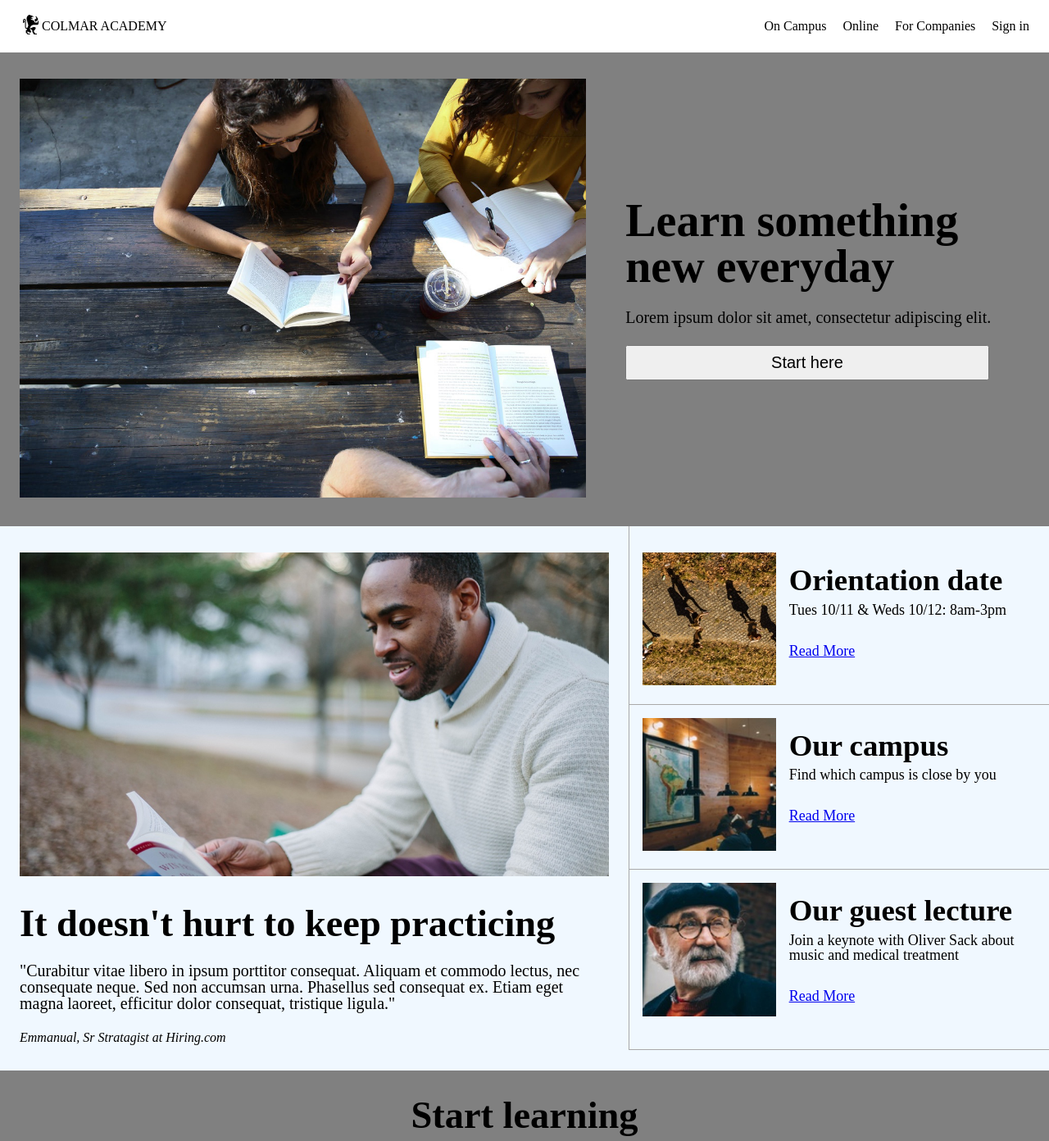
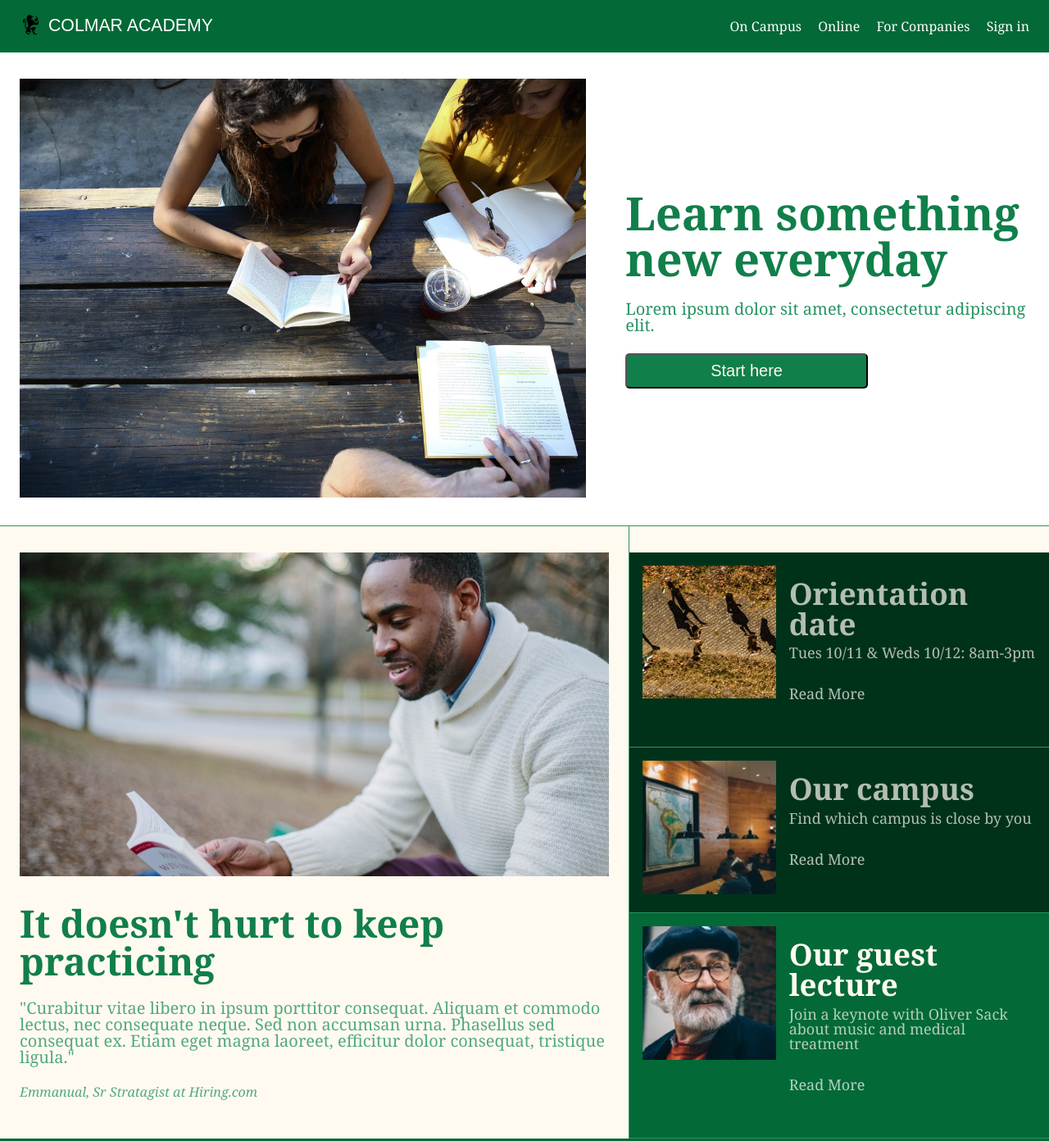
Before and after one commit to kbussert/ColmarAcademy, a plain HTML site: page index.html in a window 1280 px wide. Shown: the top 1392 px of the page at 82% size. Drawn offline with Linux system fonts and the light colour scheme.

Commit message:
Complete webesite front end.

```diff
--- a/index.html
+++ b/index.html
@@ -19,10 +19,10 @@
         </div>
         <nav>
           <ul>
-            <li>On Campus</li>
-            <li>Online</li>
-            <li>For Companies</li>
-            <li>Sign in</li>
+            <li><a href="#">On Campus</a></li>
+            <li><a href="#">Online</a></li>
+            <li><a href="#">For Companies</a></li>
+            <li><a href="#">Sign in</a></li>
           </ul>
         </nav>
       </div>
@@ -195,7 +195,7 @@
         <div class="thesis-content">
           <div class="card-left vcenter hcenter">
             <div class="image-container">
-              <video src="./resources/videos/thesis.mp4" autoplay poster="posterimage.jpg"></video>
+              <video loop src="./resources/videos/thesis.mp4" autoplay poster="posterimage.jpg"></video>
             </div>
             <h4>Reimagine Urban</h4>
             <p>
@@ -229,7 +229,7 @@
     </div>
     <!-- Footer -->
 
-    <footer class="hcenter">
+    <footer>
       <p>
         &copy 2016 Colmar Academy.  All rights reserved
       </p>
--- a/resources/css/style.css
+++ b/resources/css/style.css
@@ -1,10 +1,14 @@
-
+`
 /*style.css*/
 /*Authored by Kyle Bussert 6-Dec-2017*/
 
 /*General style*/
 html {
   font-size: 16px;
+}
+
+body {
+  font-family: georgia;
 }
 
 .vcenter {
@@ -51,12 +55,14 @@ h1 {
   font-size: 3.5rem;
   font-weight: bold;
   margin-bottom: 1.5rem;
+  color: #117F4A;
 }
 
 h2 {
   font-size: 2.9rem;
   font-weight: bold;
   margin-bottom: 1.5rem;
+  color: #117F4A;
 }
 
 h3 {
@@ -67,6 +73,7 @@ h3 {
 h4 {
   font-size: 2rem;
   font-weight: bold;
+  color: #117F4A;
 }
 
 h6 {
@@ -80,10 +87,26 @@ p {
   margin-bottom: 1.5rem;
 }
 
+a {
+  color: white;
+  text-decoration: none;
+}
+
+a:hover {
+  border-bottom: solid 3px white;
+}
+
 button {
-  width: 90%;
+  width: 60%;
   font-size: 1.25rem;
   padding: 0.5rem;
+  color: #fffaf0;
+  background-color: #117F4A;
+  border-radius: 5px;
+}
+
+button:hover {
+  background-color: #005029;
 }
 
 /* header section */
@@ -94,6 +117,13 @@ header {
   position: fixed;
   z-index: 20;
   width: 100%;
+  background-color: #026937;
+  color: white;
+}
+
+.header-left span {
+  font-family: fantasy;
+  margin-left: 0.5rem;
 }
 
 /*This has the hcenter rule applied which sets the horizontal margins for the element*/
@@ -111,7 +141,7 @@ header {
 .header-left {
   display: flex;
   align-items: center;
-  height: 2rem;
+  font-size: 1.33rem;
 }
 
 header nav ul li {
@@ -119,7 +149,7 @@ header nav ul li {
   margin-left: 1rem;
 }
 
-@media only screen and (max-width: 710px) {
+@media only screen and (max-width: 850px) {
     .mobile {
       display: flex;
       align-items: center;
@@ -146,11 +176,16 @@ header nav ul li {
 
 .banner {
   display: inline-flex;
-  background-color: gray;
+  background-color: white;
   width: 100%;
+  border-bottom: solid 0.5px #289561;
 }
 
-@media only screen and (max-width: 710px) {
+.banner .card-right h6 {
+  color: #289561;
+}
+
+@media only screen and (max-width: 850px) {
   .banner {
     display: flex;
     flex-direction: column;
@@ -185,6 +220,7 @@ header nav ul li {
 
   button {
     width: 100%;
+
   }
 }
 
@@ -192,7 +228,13 @@ header nav ul li {
 
 .information {
   display: inline-flex;
-  background-color: aliceblue;
+  /*background-color: white;*/
+  background-color: #fffaf0;
+}
+
+.card-left .content p {
+  color: #289561;
+  opacity: 0.8;
 }
 
 #citation {
@@ -206,14 +248,25 @@ header nav ul li {
   flex-direction: column;
   justify-content: flex-start;
   margin: 0;
-  padding-top: 1rem;
-  border-left: solid darkgrey 1px;
+  padding-top: 2rem;
+  border-left: solid #289561 1px;
   height: 100%;
+  background-color: #fffaf0;
+}
+
+.information .card-right .sub-panel:last-child {
+  background-color: #026937;
+}
+
+.information .card-right .sub-panel:last-child h3  {
+  opacity: 1.0;
 }
 
 .sub-panel {
   display: flex;
-  border-bottom: solid darkgrey 1px;
+  border-bottom: solid #289561 1px;
+  background-color: #00321A;
+  color: #fffaf0;
 }
 
 .sub-panel .image-container  {
@@ -230,12 +283,18 @@ header nav ul li {
   width: 65%;
 }
 
+.sub-panel-right h3 {
+  opacity: 0.7;
+}
+
 .sub-panel-right p {
   font-size: 1.125rem;
   margin-top: 0.5rem;
+  opacity: 0.7;
 }
 
-@media only screen and (max-width: 710px) {
+
+@media only screen and (max-width: 850px) {
   .information {
     width: 100%;
   }
@@ -278,13 +337,14 @@ header nav ul li {
 .courses {
   display: flex;
   flex-direction: column;
-  background-color: grey;
+  background-color: #026937;
   text-align: center;
 }
 
 .courses h2 {
   margin-top: 2rem;
-  margin-bottom: 0
+  margin-bottom: 0;
+  color: #fffaf0;
 }
 
 .course-grid {
@@ -300,25 +360,29 @@ header nav ul li {
   flex-basis: 30%;
   max-height: 100%;
   min-width: 15.5rem;
-  background-color: white;
+  background-color: #fffaf0;
   margin: 2rem 1rem;
 }
 
 .card-lower {
-  color: black;
   text-align: left;
   padding: 1rem 1rem 1.5rem 1rem;
   margin: 0;
+  color: #026937;
+  font-weight: 100;
 }
 
-.card-lower .p {
+.card-lower p {
   font-size: 1.25rem;
+  opacity: 0.6;
 }
 
 .card-lower .sub-heading {
   margin: 1.25rem 0 0.5rem 0;
   font-size: 1.5rem;
   font-weight: lighter;
+  opacity: 1.0;
+  color: #289561;
 }
 
 @media only screen and (max-width: 1180px) {
@@ -328,9 +392,6 @@ header nav ul li {
 }
 
 @media only screen and (max-width: 710px) {
-  .courses {
-    /*text-align: left;*/
-  }
 
   .course-grid {
     padding: 1rem;
@@ -365,16 +426,17 @@ header nav ul li {
   width: 100%;
   margin-bottom: 0;
   border-bottom: solid 1px black;
+  background-color: #fffaf0;
 }
 
 .thesis h2 {
   margin-top: 2rem;
   margin-bottom: 0;
+  color: #026937;
 }
 
 .thesis-content {
   display: flex;
-  /*border-bottom: solid 1px black;*/
   margin: 0;
 }
 
@@ -384,6 +446,10 @@ header nav ul li {
 
 .thesis .card-left h4 {
   margin-bottom: 0.5rem;
+}
+
+.thesis-content .card-left p {
+  color: #289561;
 }
 
 video {
@@ -406,10 +472,14 @@ video {
 }
 
 #first {
-  background-color: gray;
+  background-color: #026937;
 }
 
-@media only screen and (max-width: 710px) {
+#first h3 {
+  opacity: 1.0;
+}
+
+@media only screen and (max-width: 850px) {
 
   .thesis-content .card-right {
     display: none;
@@ -437,7 +507,9 @@ video {
 footer {
   display: flex;
   justify-content: space-between;
-  padding-top: 1rem;
+  padding: 1rem;
+  background-color: #026937;
+  color: #fffaf0;
 }
 
 footer p {
@@ -459,5 +531,4 @@ footer ul li {
   footer ul {
     display: none;
   }
-
 }
```
